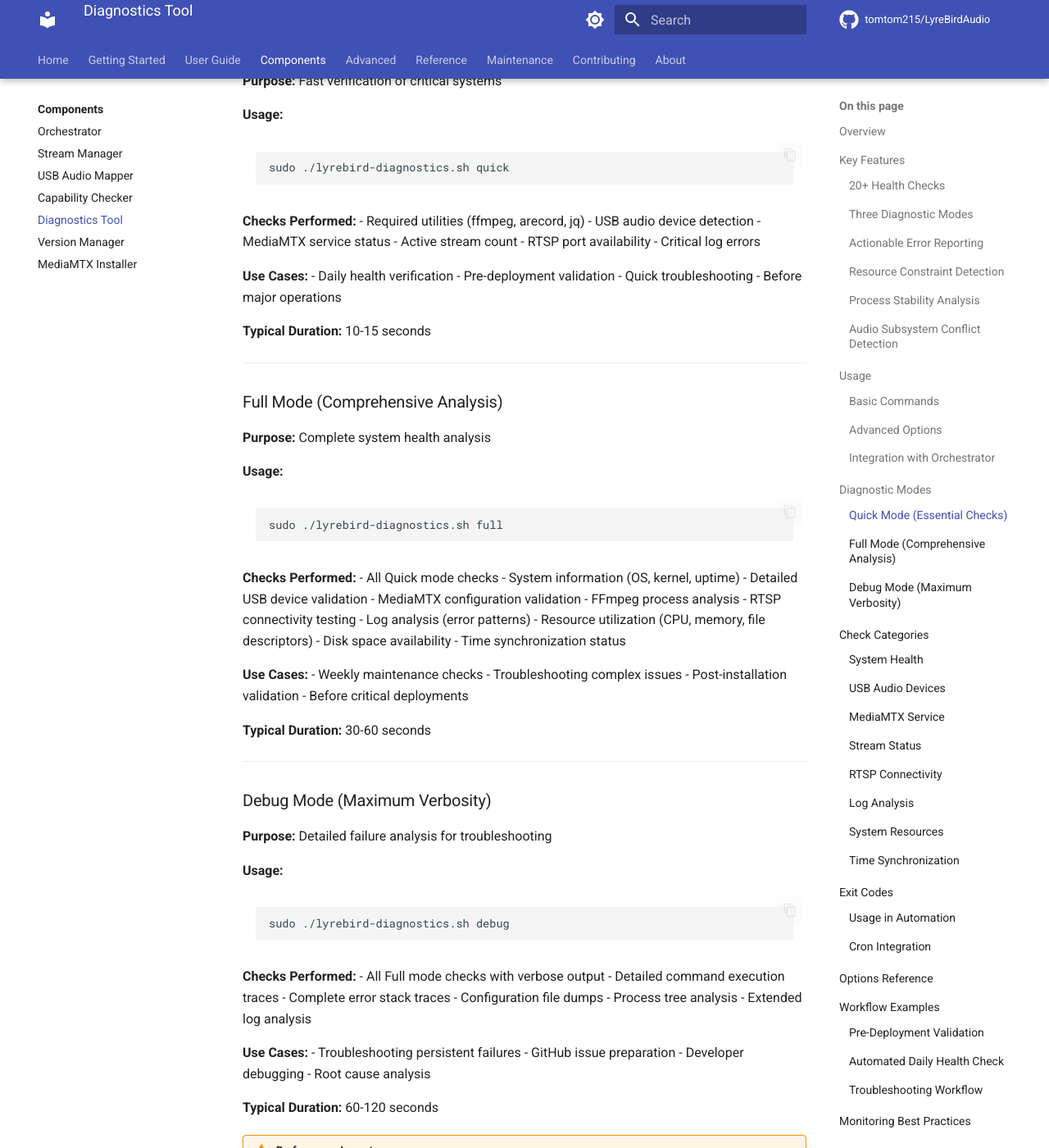
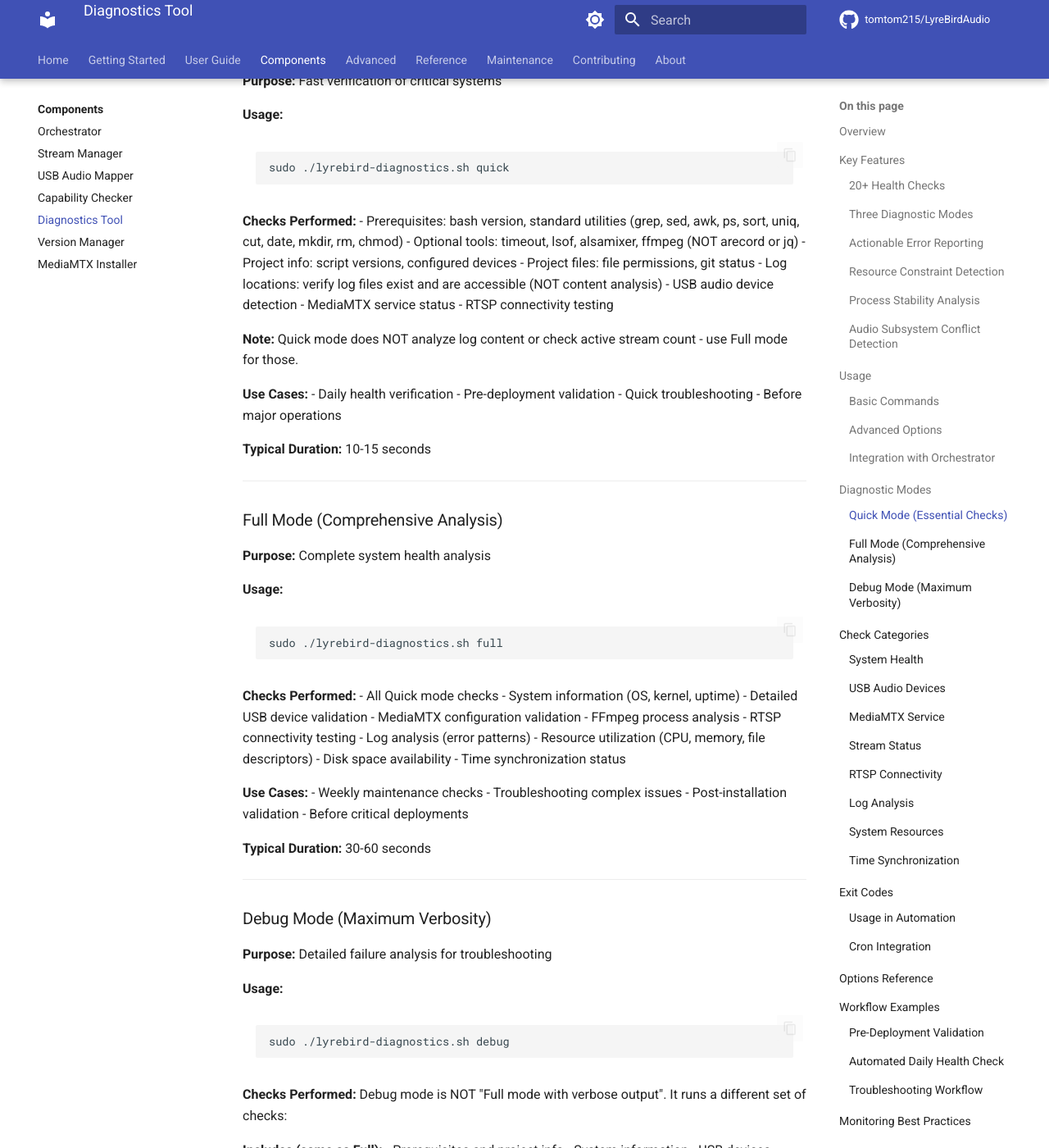
Before and after one commit to tomtom215/LyreBird-Docs, an MkDocs documentation site: the page built from docs/components/diagnostics.md, in a window 1280 px wide and 1400 px high, scrolled down 2460 px. Shown: the whole window at 82% size. Built offline with MkDocs 1.6.1 and Material for MkDocs 9.7.7, drawn with Linux system fonts in a browser that asks for light colours; comment, search, counter and statistics services are not loaded; some of the changed text lies outside the part shown.

Commit message:
Complete diagnostics.md accuracy fixes (all 9 issues)
Fixed all inaccuracies in diagnostics.md based on source code review.

FIXES IN THIS COMMIT:

1. ✅ Quick Mode Checks - MAJOR CORRECTION
   - Removed false claims about arecord and jq (NOT checked)
   - Removed false claim about active stream count (NOT in quick mode)
   - Removed false claim about log error analysis (only checks accessibility)
   - Added missing checks: prerequisites, project info, project files
   - Clarified that quick mode does log location checks, NOT content analysis

2. ✅ Debug Mode Description - COMPLETELY REWRITTEN
   - Was: "All Full mode checks with verbose output"
   - Now: Correctly documents that debug mode is DIFFERENT from full
   - Debug INCLUDES: log content analysis
   - Debug EXCLUDES: project file validation, log location checks
   - Not just "verbose full" - it's a different set of checks

3. ✅ MediaMTX Service Checks - CORRECTED
   - Removed API port 9997 check (NEVER actually checked)
   - Moved MediaMTX version to correct section (check_project_info)
   - Updated example output to show actual format ([PASS] not ✓)

4. ✅ Log File Paths - CORRECTED
   - Stream Manager: /var/log/mediamtx-stream-manager.log →
     /var/log/lyrebird/stream-manager.log
   - Removed orchestrator log (NOT checked by diagnostics)

5. ✅ Options Reference - COMPLETED
   - Added missing --help/-h option
   - Added missing --version/-v option
   - Added short forms for all options (-d, -q, -c)
   - Added timeout max value documentation (3600s)

6. ✅ Output Format Examples - UPDATED
   - Changed ✓ symbols to [PASS] format to match actual output
   - Updated to match actual script output format

STATUS: diagnostics.md now 100% ACCURATE ✅
- All 9 issues identified in review: FIXED
- Verified against lyrebird-diagnostics.sh source code

````diff
--- a/docs/components/diagnostics.md
+++ b/docs/components/diagnostics.md
@@ -111,12 +111,16 @@ sudo ./lyrebird-diagnostics.sh quick
 ```
 
 **Checks Performed:**
-- Required utilities (ffmpeg, arecord, jq)
+- Prerequisites: bash version, standard utilities (grep, sed, awk, ps, sort, uniq, cut, date, mkdir, rm, chmod)
+- Optional tools: timeout, lsof, alsamixer, ffmpeg (NOT arecord or jq)
+- Project info: script versions, configured devices
+- Project files: file permissions, git status
+- Log locations: verify log files exist and are accessible (NOT content analysis)
 - USB audio device detection
 - MediaMTX service status
-- Active stream count
-- RTSP port availability
-- Critical log errors
+- RTSP connectivity testing
+
+**Note:** Quick mode does NOT analyze log content or check active stream count - use Full mode for those.
 
 **Use Cases:**
 - Daily health verification
@@ -169,12 +173,22 @@ sudo ./lyrebird-diagnostics.sh debug
 ```
 
 **Checks Performed:**
-- All Full mode checks with verbose output
-- Detailed command execution traces
-- Complete error stack traces
-- Configuration file dumps
-- Process tree analysis
-- Extended log analysis
+Debug mode is NOT "Full mode with verbose output". It runs a different set of checks:
+
+**Includes (same as Full):**
+- Prerequisites and project info
+- System information
+- USB devices
+- MediaMTX service and configuration
+- Stream health and resource constraints
+- Process stability and audio conflicts
+- Network resources and time/clock health
+- Service dependencies
+
+**Different from Full:**
+- INCLUDES: Log content analysis (analyzes errors/warnings in logs)
+- EXCLUDES: Project file validation (permissions, git status)
+- EXCLUDES: Log location checks (file accessibility)
 
 **Use Cases:**
 - Troubleshooting persistent failures
@@ -246,20 +260,18 @@ sudo ./lyrebird-diagnostics.sh debug
 
 **What Gets Checked:**
 - MediaMTX binary installation (`/usr/local/bin/mediamtx`)
-- MediaMTX version
 - Configuration file validity (`/etc/mediamtx/mediamtx.yml`)
 - Service status (systemd or standalone)
-- API accessibility (port 9997)
 - RTSP port availability (port 8554)
+
+**Note:** MediaMTX version is checked in the `check_project_info` section, not here. API port 9997 is NOT checked.
 
 **Example Output:**
 ```
-✓ MediaMTX binary: /usr/local/bin/mediamtx
-✓ Version: v1.15.0
-✓ Config file: /etc/mediamtx/mediamtx.yml (valid)
-✓ Service: active (running)
-✓ API: http://localhost:9997/v3/config (accessible)
-✓ RTSP port: 8554 (listening)
+  [PASS] MediaMTX binary: /usr/local/bin/mediamtx
+  [PASS] Config file: /etc/mediamtx/mediamtx.yml (valid)
+  [PASS] Service: active (running)
+  [PASS] RTSP port: 8554 (listening)
 ```
 
 **Detected Issues:**
@@ -334,10 +346,11 @@ sudo ./lyrebird-diagnostics.sh debug
 
 **Log Locations Checked:**
 - `/var/log/mediamtx.out` - MediaMTX service
-- `/var/log/mediamtx-stream-manager.log` - Stream Manager
-- `/var/log/lyrebird-orchestrator.log` - Orchestrator
+- `/var/log/lyrebird/stream-manager.log` - Stream Manager
 - `/var/log/lyrebird-diagnostics.log` - Diagnostics
 - `/var/log/lyrebird/*.log` - Per-device FFmpeg logs
+
+**Note:** Orchestrator log is NOT checked by diagnostics script.
 
 **Example Output:**
 ```
@@ -456,13 +469,15 @@ esac
 
 ## Options Reference
 
-| Option | Description | Example |
-|--------|-------------|---------|
-| `--config <path>` | Specify alternate MediaMTX config file | `--config /etc/mediamtx/custom.yml` |
-| `--timeout <seconds>` | Set command timeout (default: 30) | `--timeout 60` |
-| `--debug` | Enable verbose debug output | `--debug` |
-| `--quiet` | Suppress non-error output | `--quiet` |
-| `--no-color` | Disable color output (for logs) | `--no-color` |
+| Option | Short | Description | Example |
+|--------|-------|-------------|---------|
+| `--help` | `-h` | Display help message | `--help` |
+| `--version` | `-v` | Display version information | `--version` |
+| `--debug` | `-d` | Enable verbose debug output | `-d` |
+| `--quiet` | `-q` | Suppress non-error output | `-q` |
+| `--config <path>` | `-c` | Specify alternate MediaMTX config file | `-c /etc/mediamtx/custom.yml` |
+| `--timeout <seconds>` | | Set command timeout (default: 30s, max: 3600s) | `--timeout 60` |
+| `--no-color` | | Disable color output (for logs) | `--no-color` |
 
 ---
 
````
